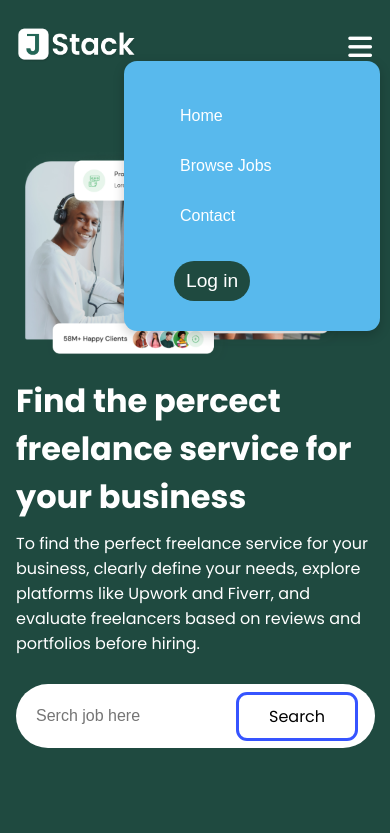
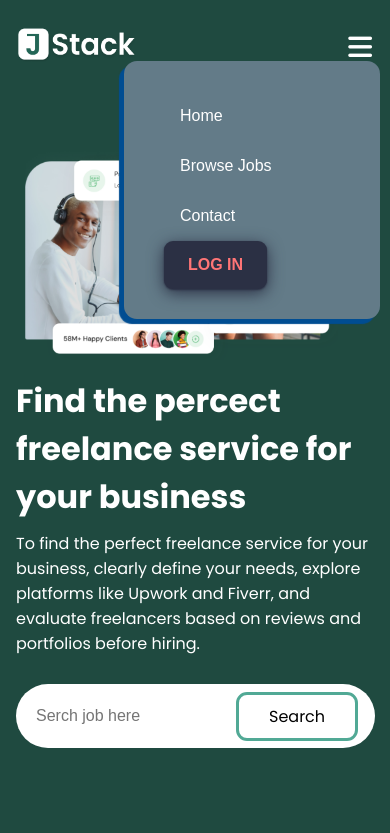
Before and after one commit to shreegauli/j-stack-jobhunter, a plain HTML site: page index.html in a window 390 px wide. Both pictures are taken after a click on the icon 360 px from the left and 47 px from the top of the page. Shown: the top 833 px of the page. Drawn offline with Linux system fonts and the light colour scheme.

Commit message:
added some new button

```diff
--- a/style.css
+++ b/style.css
@@ -70,15 +70,41 @@ header{
 }
 .w-btn{
 margin-left: 2.5rem;
-background-color: #fff;
-padding: 0.5625rem 1.25rem;
-color: #1f4a40;
-border-radius: 1.25rem;
-font-size: 1.2rem;
+border-radius: 1rem;
 font-weight: 500;
-box-shadow: none;
-border: none;
+color: rgb(1, 1, 1);
+  text-transform: uppercase;
+  text-decoration: none;
+  border: 2px solid purple;
+  padding: 10px 20px;
+  font-size: 17px;
+  cursor: pointer;
+  font-weight: bold;
+  position: relative;
+  transition: all 1s;
+  overflow: hidden;
 }
+.w-btn:hover {
+    color: #1f4a40;
+  }
+
+  .w-btn::before {
+    content: "";
+    position: absolute;
+    height: 100%;
+    width: 0%;
+    top: 0;
+    left: -40px;
+    transform: skewX(45deg);
+    background-color: purple;
+    z-index: -1;
+    transition: all 1s;
+  }
+
+  .w-btn:hover::before {
+    width: 160%;
+  }
+
 #w-btn{
     margin-left: 2.5rem;
     background-color: #fff;
@@ -142,21 +168,22 @@ display: none;
 }
 .serch a{
 position: absolute;
-top: 2rem;
+top: 1.95rem;
 right: 1.25rem;
 transition: all 0.5s;
 background-color: #ffffff00;
   color: #010101;
   width: 3.5em;
   height: 1.6em;
-  border: #3654ff 0.2em solid;
+  border: #51a995 0.2em solid;
   border-radius: 11px;
   text-align: right;
   transition: all 0.6s ease;
 }
 .serch a:hover {
-    background-color: #3654ff;
+    background-color: #51a995;
     cursor: pointer;
+    border-radius: 21px;
   }
 
   .serch a svg {
@@ -171,9 +198,6 @@ background-color: #ffffff00;
     transform: translateX(5px);
   }
 
-  .serch a .text {
-    margin: 0 1.5em
-  }
 .features{
     padding: 0 20px;
 }
@@ -315,12 +339,12 @@ cursor: pointer;
         top: 3.8rem;
         right: -100%;
         padding: 1.875rem 0;
-        background-color: rgb(88, 185, 237);
-        box-shadow: 0 4px 12px rgba(0, 0, 0, 0.2);
+        background-color: rgb(99, 123, 136);
         border-radius: 0.8125rem;
         opacity: 0;
         transition: all 0.3s ease;
         z-index: 1000;
+        box-shadow: -5px 5px 1px 0px #004d92;
     }
 
     .menu.active {
@@ -353,16 +377,24 @@ cursor: pointer;
         font-weight: bold;
     }
     .w-btn{
-        margin: 1.25rem 0 0 3.125rem;
-        background-color: #1f4a40;
-        padding: 0.5625rem 0.75rem;
-        color: #fff;
-        border-radius: 1.25rem;
-        font-size: 1.2rem;
-        font-weight: 500;
-        box-shadow: none;
+        font-size: 16px;
+        font-weight: 700;
+        color: #ff7576;
+        background-color: #2B3044;
         border: none;
+        outline: none;
         cursor: pointer;
+        padding: 12px 24px;
+        position: relative;
+        line-height: 24px;
+        border-radius: 9px;
+        box-shadow: 0px 1px 2px #2B3044,
+          0px 4px 16px #2B3044;
+        transform-style: preserve-3d;
+        transform: scale(var(--s, 1)) perspective(600px)
+          rotateX(var(--rx, 0deg)) rotateY(var(--ry, 0deg));
+        perspective: 600px;
+        transition: transform 0.1s;
         }
 
 
@@ -472,7 +504,7 @@ cursor: pointer;
 
     .serch a {
         position: absolute;
-        top: 2.2rem;
+        top: 2rem;
         right: -1.25rem;
     }
     .hero-box .h-left h1{
```
